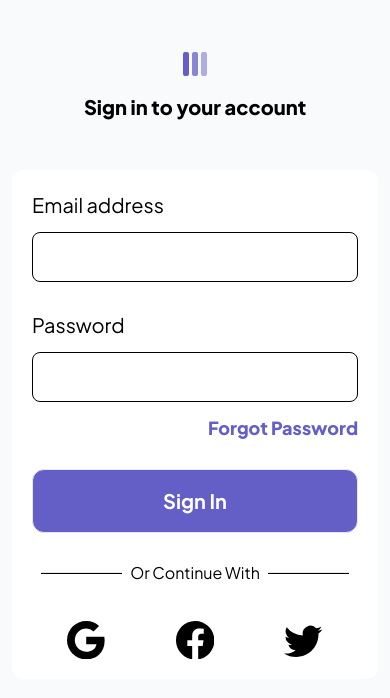
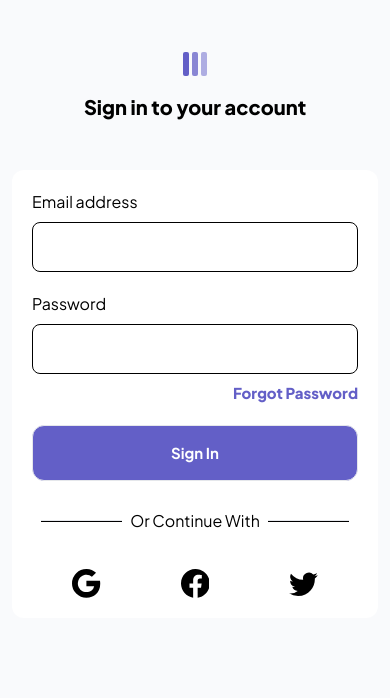
Before and after one commit to ShreeraamGit/my-app, a React (Create React App) app: page / in a window 390 px wide. Shown: the top 698 px of the page. Built offline with nearby package versions, Linux system fonts and the light colour scheme; no server answers.

Commit message:
ui chnages in mobile

```diff
--- a/src/components/Header.jsx
+++ b/src/components/Header.jsx
@@ -7,6 +7,7 @@ import LogoMobile from '../assets/logo-mobile.svg';
 import { RiArrowDropDownLine } from 'react-icons/ri';
 import { RiArrowDropUpLine } from 'react-icons/ri';
 import HeaderDropDownMenu from './HeaderDropDownMenu';
+import { MdAddCircle } from 'react-icons/md';
 
 const Header = () => {
   const { title } = useContext(TasksManagementContext);
@@ -70,14 +71,12 @@ const Header = () => {
         >
           + Add New Task
         </button>
-        <button
+        <MdAddCircle
           onClick={() => {
             handleAddTaskModalOpen();
           }}
-          className="py-2 px-2 md:hidden rounded-full flex justify-center items-center bg-[#635FC7] text-white font-extrabold text-[20px]"
-        >
-          +
-        </button>
+          className="md:hidden h-[2rem] w-[2rem] text-[#635FC7]"
+        />
         <HeaderDropDownMenu menuItems={['edit Board', 'delete Board']} />
       </div>
     </div>
--- a/src/components/HeaderDropDownMenu.jsx
+++ b/src/components/HeaderDropDownMenu.jsx
@@ -54,7 +54,7 @@ const HeaderDropDownMenu = ({ menuItems }) => {
             <RxDotsVertical
               className={`${
                 darkMode ? 'text-white' : 'text-black'
-              } w-[2rem] h-[2rem] md:w-[2rem] md:h-[2rem]`}
+              } w-[1.5rem] h-[1.5rem] md:w-[2rem] md:h-[2rem]`}
             />
           </IconButton>
         </Tooltip>
--- a/src/components/LoginWithSocial.jsx
+++ b/src/components/LoginWithSocial.jsx
@@ -16,10 +16,10 @@ const LoginWithSocial = () => {
       <div className="flex justify-around items-center">
         <BsGoogle
           onClick={() => handleLogin()}
-          className=" h-[2.4rem] w-[2.4rem] cursor-pointer"
+          className="h-[1.8rem] w-[1.8rem] md:h-[2.4rem] md:w-[2.4rem] cursor-pointer"
         />
-        <BsFacebook className=" h-[2.4rem] w-[2.4rem] cursor-pointer" />
-        <BsTwitter className=" h-[2.4rem] w-[2.4rem] cursor-pointer" />
+        <BsFacebook className=" h-[1.8rem] w-[1.8rem] md:h-[2.4rem] md:w-[2.4rem] cursor-pointer" />
+        <BsTwitter className=" h-[1.8rem] w-[1.8rem] md:h-[2.4rem] md:w-[2.4rem] cursor-pointer" />
       </div>
     </div>
   );
--- a/src/components/SignInwithEmail.jsx
+++ b/src/components/SignInwithEmail.jsx
@@ -2,9 +2,9 @@ import React from 'react';
 
 const SignInwithEmail = ({ handleSubmit, onSubmit, register }) => {
   return (
-    <form className="flex flex-col gap-7" onSubmit={handleSubmit(onSubmit)}>
-      <div className="flex flex-col gap-3">
-        <label className="text-[20px]">Email address</label>
+    <form className="flex flex-col gap-5" onSubmit={handleSubmit(onSubmit)}>
+      <div className="flex flex-col gap-2">
+        <label className="text-[16px] md:text-[20px]">Email address</label>
         <input
           type="email"
           className="border py-3 px-4 border-black rounded-lg"
@@ -14,21 +14,21 @@ const SignInwithEmail = ({ handleSubmit, onSubmit, register }) => {
           })}
         />
       </div>
-      <div className="flex flex-col gap-3">
-        <label className="text-[20px]">Password</label>
+      <div className="flex flex-col gap-2">
+        <label className="text-[16px] md:text-[20px]">Password</label>
         <input
           type="password"
           className="border py-3 px-4 border-black rounded-lg w-full"
           {...register('password', { required: true, maxLength: 12 })}
         />
-        <button className="text-[#635FC7] font-extrabold text-[18px] text-right">
+        <button className="text-[#635FC7] font-extrabold text-[15px] md:text-[18px] text-right">
           Forgot Password
         </button>
       </div>
       <button
         onClick={handleSubmit(onSubmit)}
         name="submit"
-        className="border text-[20px] font-bold py-4 px-4 text-white rounded-xl bg-[#635FC7]"
+        className="border text-[15px] md:text-[20px] font-bold py-4 px-4 text-white rounded-xl bg-[#635FC7]"
         type="submit"
       >
         Sign In
```
